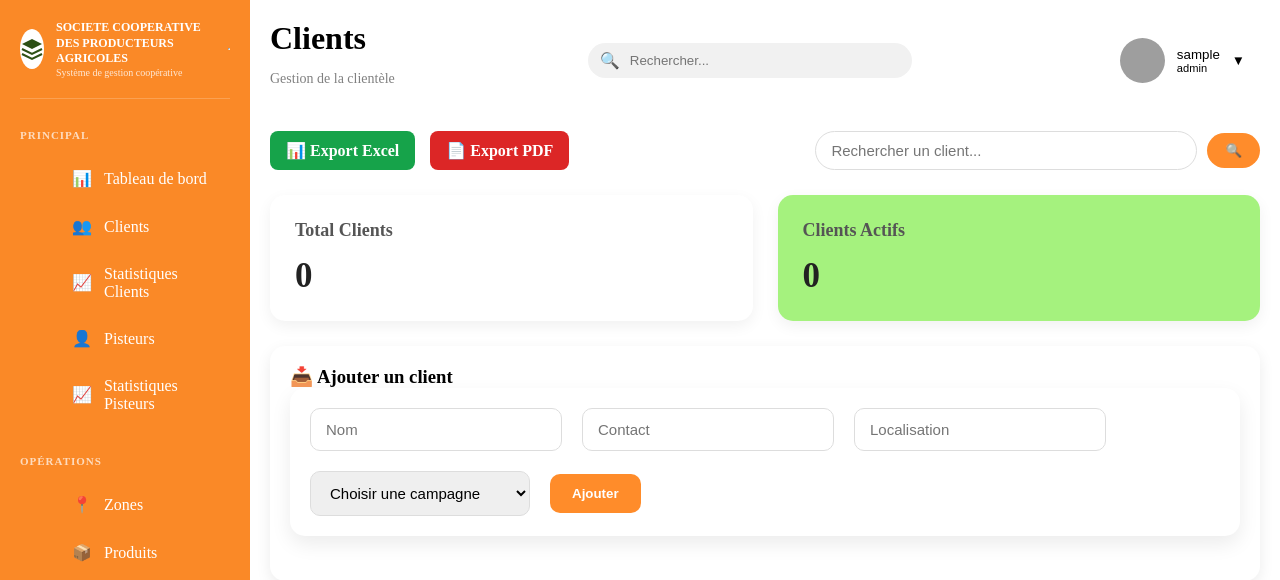
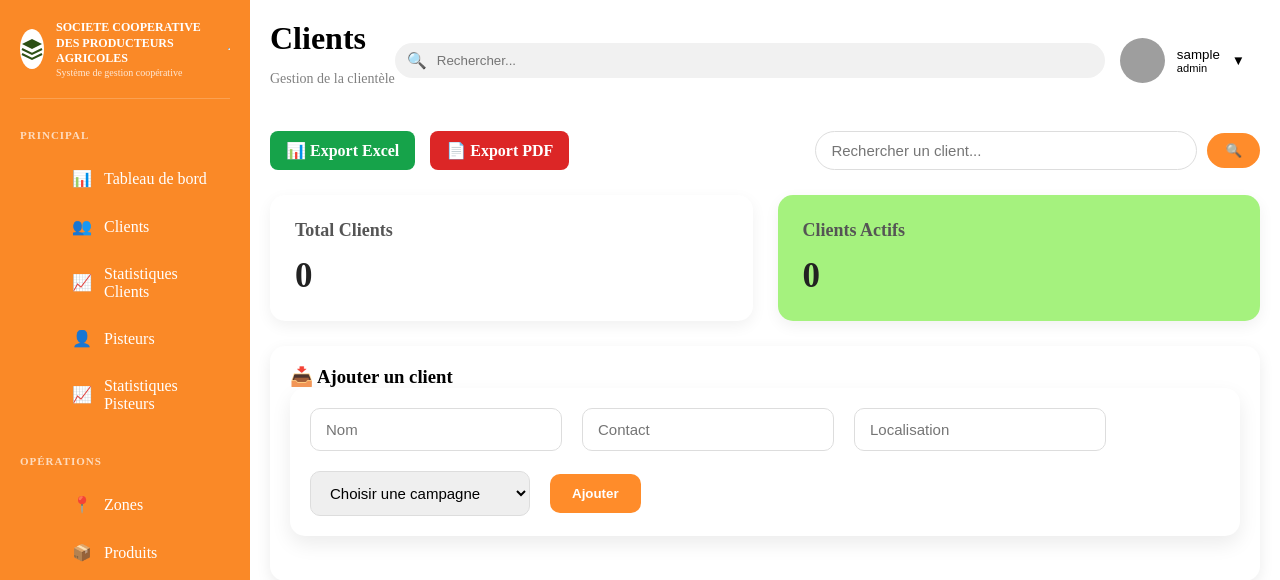
Before and after one commit to Siaka-imt/coopapp, a Flask app: page /clients in a window 1280 px wide. Shown: the top 580 px of the page. Run offline with Flask 3, Linux system fonts and the light colour scheme; the visitor is signed in with stand-in values (Sample User, id 1); data that the repository does not hold is empty; grey boxes are pictures that could not be loaded.

Commit message:
Mise à jour Lilas

```diff
--- a/static/css/style.css
+++ b/static/css/style.css
@@ -115,7 +115,7 @@ body{
     border-radius: 20px;
     display: flex;
     align-items: center;
-    width: 300px;
+    width: 100%;
 }
 
 .search-bar input {
```
